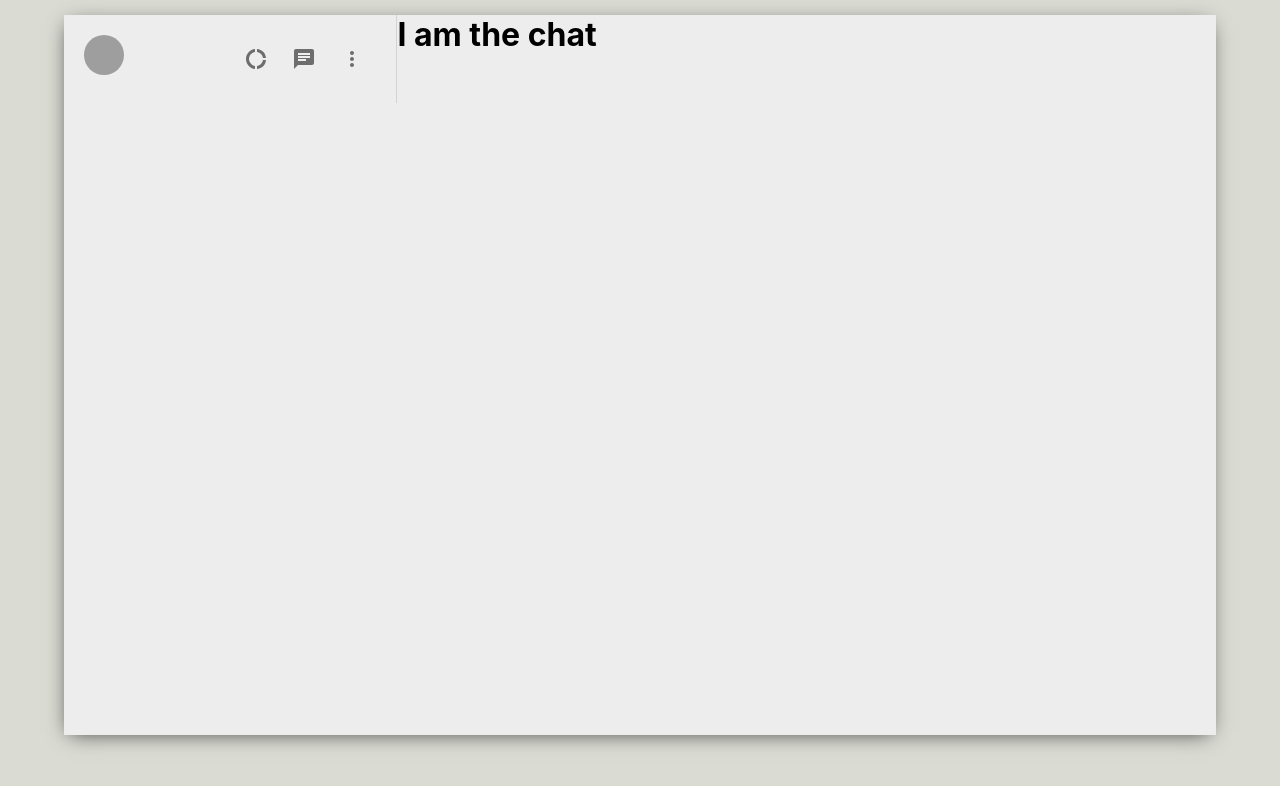
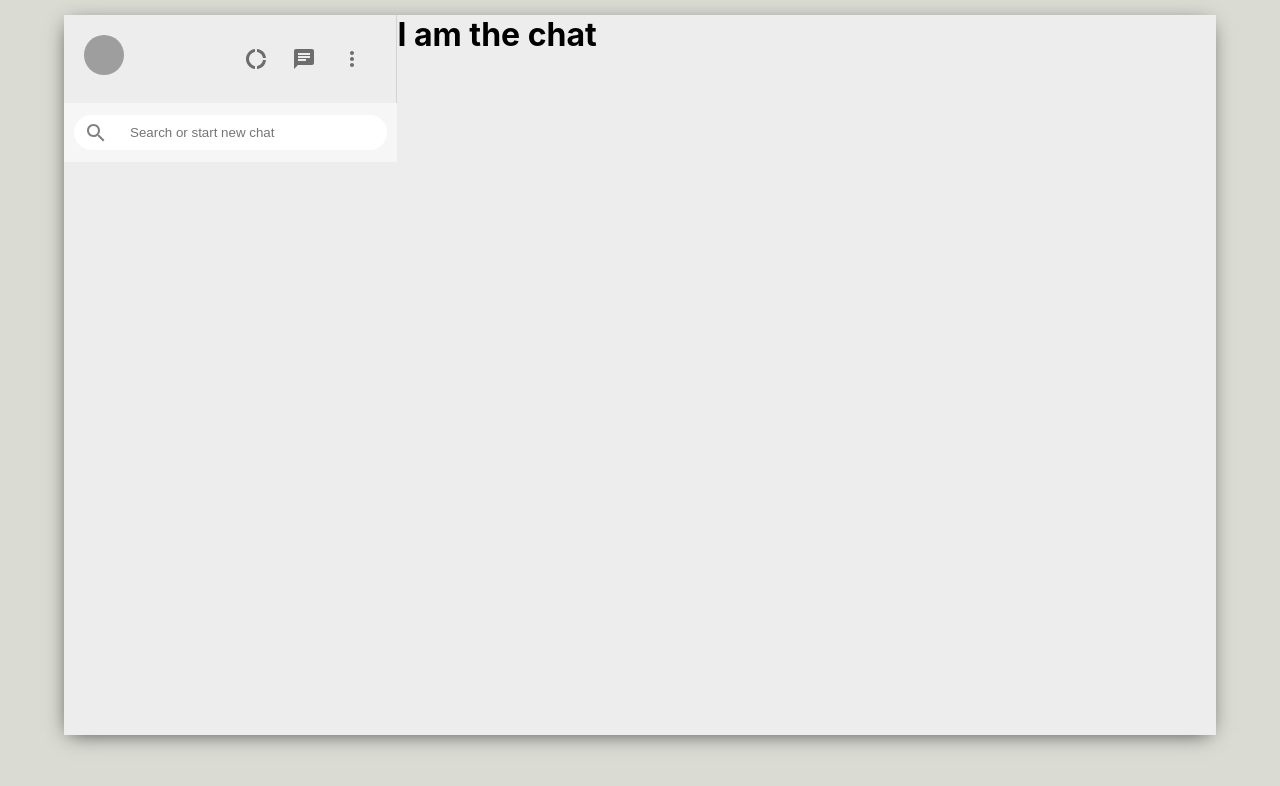
Before and after one commit to vignesh-manel/mern-whatsapp-clone, a React (Create React App) app: page / in a window 1280 px wide. Shown: the top 786 px of the page. Built offline with nearby package versions, Linux system fonts and the light colour scheme; grey boxes are pictures that could not be loaded.

Commit message:
Sidebar Search Bar

```diff
--- a/src/components/Sidebar.css
+++ b/src/components/Sidebar.css
@@ -22,3 +22,32 @@
     margin-right: 2vw;
     font-size: 24px !important;
 }
+
+.sidebar_search {
+    display: flex;
+    align-items: center;
+    background-color: #f6f6f6;
+    height: 39px;
+    padding: 10px;
+}
+
+.sidebar_searchContainer {
+    display: flex;
+    align-items: center;
+    background-color: white;
+    width:100%;
+    height: 35px;
+    border-radius: 20px;
+}
+
+.sidebar_searchContainer > .MuiSvgIcon-root {
+    color: gray;
+    padding: 10px;
+}
+
+.sidebar_searchContainer > input {
+    background-color: white;
+    border: none;
+    outline-width: 0;
+    margin-left: 10px;
+}
--- a/src/components/Sidebar.js
+++ b/src/components/Sidebar.js
@@ -3,6 +3,8 @@
 import DonutLargeIcon from '@material-ui/icons/DonutLarge';
 import ChatIcon from '@material-ui/icons/Chat';
 import MoreVertIcon from '@material-ui/icons/MoreVert';
+import { SearchOutlined } from "@material-ui/icons/";
+
 import { Avatar, IconButton } from "@material-ui/core"
 
 function Sidebar() {
@@ -22,6 +24,13 @@
 		    </IconButton>
 		</div>
 	    </div>
+
+	    <div className="sidebar_search">
+		<div className="sidebar_searchContainer">
+		    <SearchOutlined />
+		    <input type="text" placeholder="Search or start new chat" />
+		</div>
+	    </div>
 	</div>
     )
 
```
